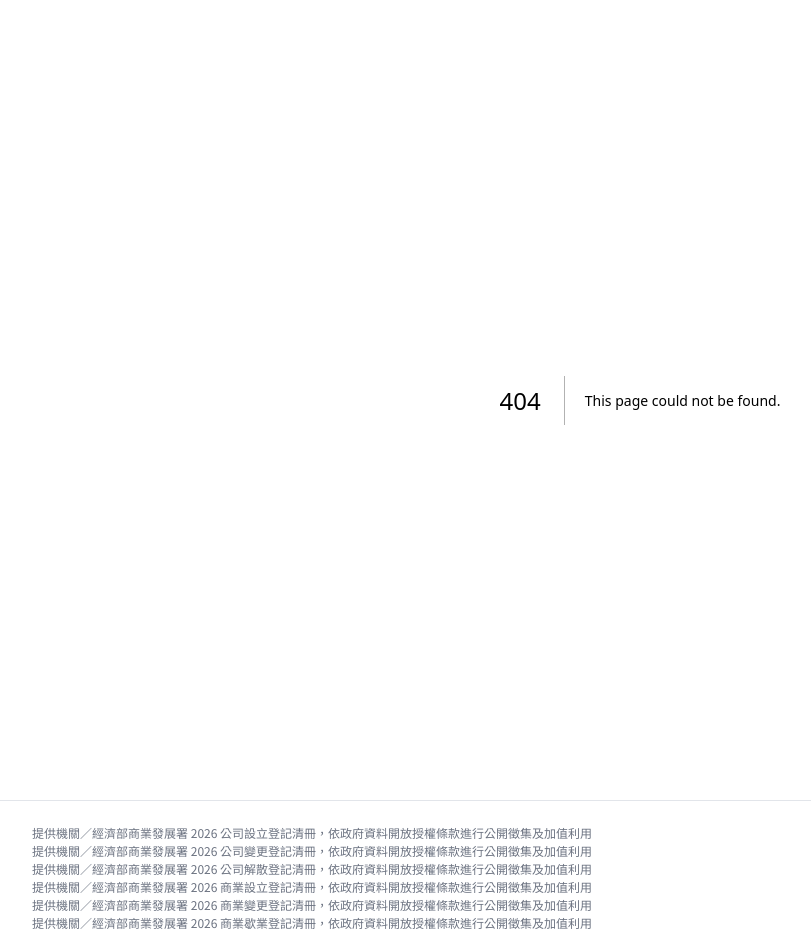
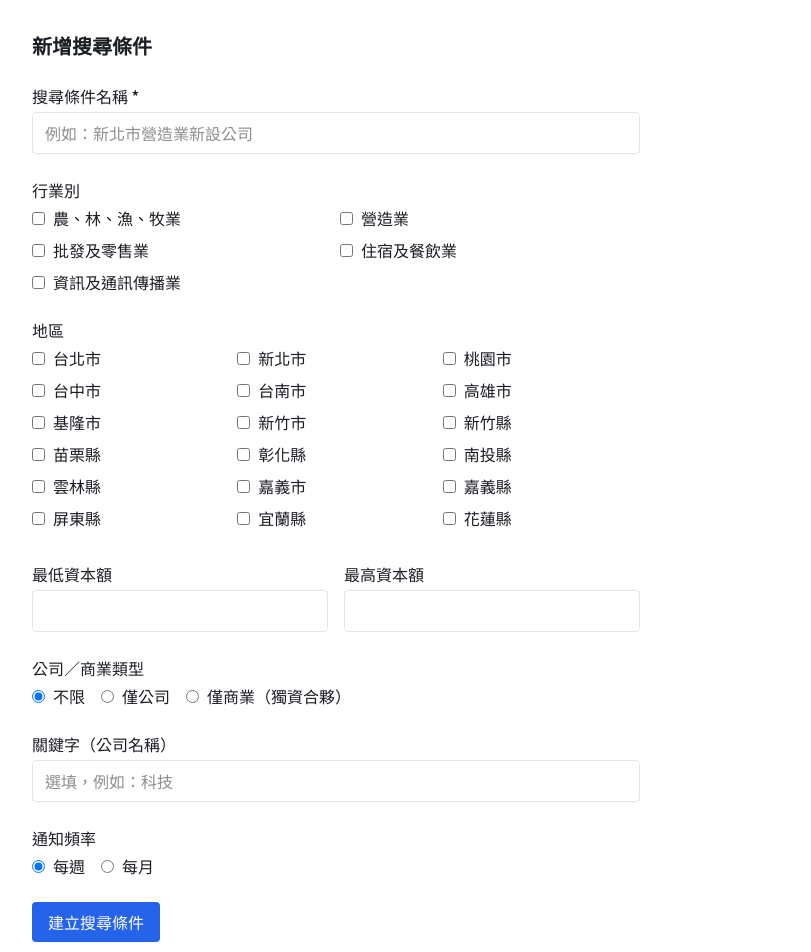
Before and after one commit to verymeanguy13-lab/tw-leads-radar, a Next.js app: page /searches/new in a window 1280 px wide. Before the commit this address had no page. Shown: the top 952 px of the page, without its empty margins (0-811 px from the left). Built offline with nearby package versions, Linux system fonts and the light colour scheme.

Commit message:
Add Session 13 saved search form and API route

```diff
--- /dev/null
+++ b/app/(app)/searches/new/page.tsx
@@ -0,0 +1,208 @@
+"use client";
+import { useState } from "react";
+import { useRouter } from "next/navigation";
+
+const REGIONS = [
+  "台北市", "新北市", "桃園市", "台中市", "台南市", "高雄市",
+  "基隆市", "新竹市", "新竹縣", "苗栗縣", "彰化縣", "南投縣",
+  "雲林縣", "嘉義市", "嘉義縣", "屏東縣", "宜蘭縣", "花蓮縣",
+  "台東縣", "澎湖縣", "金門縣", "連江縣",
+];
+
+// Stubbed per Session 13 spec — replace with real 行業標準分類 codes later.
+const INDUSTRY_CODES = [
+  { code: "A", label: "農、林、漁、牧業" },
+  { code: "F", label: "營造業" },
+  { code: "G", label: "批發及零售業" },
+  { code: "I", label: "住宿及餐飲業" },
+  { code: "J", label: "資訊及通訊傳播業" },
+];
+
+export default function NewSearchPage() {
+  const router = useRouter();
+  const [name, setName] = useState("");
+  const [industryCodes, setIndustryCodes] = useState<string[]>([]);
+  const [regions, setRegions] = useState<string[]>([]);
+  const [capitalMin, setCapitalMin] = useState("");
+  const [capitalMax, setCapitalMax] = useState("");
+  const [entityType, setEntityType] = useState<"company" | "business" | "both">("both");
+  const [keyword, setKeyword] = useState("");
+  const [cadence, setCadence] = useState<"weekly" | "monthly">("weekly");
+  const [errors, setErrors] = useState<Record<string, string>>({});
+  const [submitting, setSubmitting] = useState(false);
+
+  function toggle(list: string[], setList: (v: string[]) => void, value: string) {
+    setList(list.includes(value) ? list.filter((v) => v !== value) : [...list, value]);
+  }
+
+  async function handleSubmit(e: React.FormEvent) {
+    e.preventDefault();
+    setSubmitting(true);
+    setErrors({});
+
+    const res = await fetch("/api/searches", {
+      method: "POST",
+      headers: { "Content-Type": "application/json" },
+      body: JSON.stringify({
+        name,
+        industry_codes: industryCodes,
+        regions,
+        capital_min: capitalMin ? Number(capitalMin) : null,
+        capital_max: capitalMax ? Number(capitalMax) : null,
+        entity_type: entityType,
+        keyword,
+        cadence,
+      }),
+    });
+
+    const data = await res.json();
+    setSubmitting(false);
+
+    if (!res.ok) {
+      setErrors(data.errors ?? { _general: "儲存失敗，請稍後再試。" });
+      return;
+    }
+
+    router.push(`/searches/${data.id}`);
+  }
+
+  return (
+    <form onSubmit={handleSubmit} className="p-8 max-w-2xl space-y-6">
+      <h1 className="text-xl font-bold">新增搜尋條件</h1>
+
+      {errors._general && (
+        <p className="text-red-600 text-sm">{errors._general}</p>
+      )}
+
+      <div>
+        <label className="block mb-1 font-medium">搜尋條件名稱 *</label>
+        <input
+          type="text"
+          value={name}
+          onChange={(e) => setName(e.target.value)}
+          placeholder="例如：新北市營造業新設公司"
+          className="border-default border rounded px-3 py-2 w-full"
+        />
+        {errors.name && <p className="text-red-600 text-sm mt-1">{errors.name}</p>}
+      </div>
+
+      <div>
+        <label className="block mb-1 font-medium">行業別</label>
+        <div className="grid grid-cols-2 gap-2">
+          {INDUSTRY_CODES.map((ind) => (
+            <label key={ind.code} className="flex items-center gap-2">
+              <input
+                type="checkbox"
+                checked={industryCodes.includes(ind.code)}
+                onChange={() => toggle(industryCodes, setIndustryCodes, ind.code)}
+              />
+              {ind.label}
+            </label>
+          ))}
+        </div>
+      </div>
+
+      <div>
+        <label className="block mb-1 font-medium">地區</label>
+        <div className="grid grid-cols-3 gap-2 max-h-48 overflow-y-auto">
+          {REGIONS.map((region) => (
+            <label key={region} className="flex items-center gap-2">
+              <input
+                type="checkbox"
+                checked={regions.includes(region)}
+                onChange={() => toggle(regions, setRegions, region)}
+              />
+              {region}
+            </label>
+          ))}
+        </div>
+      </div>
+
+      <div className="grid grid-cols-2 gap-4">
+        <div>
+          <label className="block mb-1 font-medium">最低資本額</label>
+          <input
+            type="number"
+            min={0}
+            value={capitalMin}
+            onChange={(e) => setCapitalMin(e.target.value)}
+            className="border-default border rounded px-3 py-2 w-full"
+          />
+        </div>
+        <div>
+          <label className="block mb-1 font-medium">最高資本額</label>
+          <input
+            type="number"
+            min={0}
+            value={capitalMax}
+            onChange={(e) => setCapitalMax(e.target.value)}
+            className="border-default border rounded px-3 py-2 w-full"
+          />
+        </div>
+        {errors.capital && (
+          <p className="text-red-600 text-sm col-span-2">{errors.capital}</p>
+        )}
+      </div>
+
+      <div>
+        <label className="block mb-1 font-medium">公司／商業類型</label>
+        <div className="flex gap-4">
+          {[
+            { value: "both", label: "不限" },
+            { value: "company", label: "僅公司" },
+            { value: "business", label: "僅商業（獨資合夥）" },
+          ].map((opt) => (
+            <label key={opt.value} className="flex items-center gap-2">
+              <input
+                type="radio"
+                name="entity_type"
+                checked={entityType === opt.value}
+                onChange={() => setEntityType(opt.value as typeof entityType)}
+              />
+              {opt.label}
+            </label>
+          ))}
+        </div>
+      </div>
+
+      <div>
+        <label className="block mb-1 font-medium">關鍵字（公司名稱）</label>
+        <input
+          type="text"
+          value={keyword}
+          onChange={(e) => setKeyword(e.target.value)}
+          placeholder="選填，例如：科技"
+          className="border-default border rounded px-3 py-2 w-full"
+        />
+      </div>
+
+      <div>
+        <label className="block mb-1 font-medium">通知頻率</label>
+        <div className="flex gap-4">
+          {[
+            { value: "weekly", label: "每週" },
+            { value: "monthly", label: "每月" },
+          ].map((opt) => (
+            <label key={opt.value} className="flex items-center gap-2">
+              <input
+                type="radio"
+                name="cadence"
+                checked={cadence === opt.value}
+                onChange={() => setCadence(opt.value as typeof cadence)}
+              />
+              {opt.label}
+            </label>
+          ))}
+        </div>
+      </div>
+
+      <button
+        type="submit"
+        disabled={submitting}
+        className="bg-[var(--accent)] text-white rounded px-4 py-2 disabled:opacity-50"
+      >
+        {submitting ? "儲存中..." : "建立搜尋條件"}
+      </button>
+    </form>
+  );
+}
--- /dev/null
+++ b/app/api/searches/route.ts
@@ -0,0 +1,81 @@
+import { NextRequest, NextResponse } from "next/server";
+import { getServerSession } from "next-auth";
+import { authOptions } from "@/lib/auth";
+import { db } from "@/lib/db";
+
+const VALID_ENTITY_TYPES = ["company", "business", "both"];
+const VALID_CADENCE = ["weekly", "monthly"];
+
+export async function POST(req: NextRequest) {
+  const session = await getServerSession(authOptions);
+  if (!session?.user) {
+    return NextResponse.json({ errors: { _general: "請先登入。" } }, { status: 401 });
+  }
+
+  const body = await req.json();
+  const errors: Record<string, string> = {};
+
+  const name = typeof body.name === "string" ? body.name.trim() : "";
+  if (!name) {
+    errors.name = "請輸入搜尋條件名稱。";
+  } else if (name.length > 100) {
+    errors.name = "名稱過長，請輸入 100 字以內。";
+  }
+
+  const industryCodes = Array.isArray(body.industry_codes) ? body.industry_codes : [];
+  const regions = Array.isArray(body.regions) ? body.regions : [];
+
+  const capitalMin = body.capital_min !== null && body.capital_min !== undefined
+    ? Number(body.capital_min) : null;
+  const capitalMax = body.capital_max !== null && body.capital_max !== undefined
+    ? Number(body.capital_max) : null;
+
+  if (capitalMin !== null && (isNaN(capitalMin) || capitalMin < 0)) {
+    errors.capital = "最低資本額必須為正數。";
+  }
+  if (capitalMax !== null && (isNaN(capitalMax) || capitalMax < 0)) {
+    errors.capital = "最高資本額必須為正數。";
+  }
+  if (capitalMin !== null && capitalMax !== null && capitalMin > capitalMax) {
+    errors.capital = "最低資本額不可高於最高資本額。";
+  }
+
+  const entityType = typeof body.entity_type === "string" ? body.entity_type : "";
+  if (!VALID_ENTITY_TYPES.includes(entityType)) {
+    errors.entity_type = "請選擇有效的公司／商業類型。";
+  }
+
+  const keyword = typeof body.keyword === "string" ? body.keyword.trim() : "";
+
+  const cadence = typeof body.cadence === "string" ? body.cadence : "";
+  if (!VALID_CADENCE.includes(cadence)) {
+    errors.cadence = "請選擇有效的通知頻率。";
+  }
+
+  if (Object.keys(errors).length > 0) {
+    return NextResponse.json({ errors }, { status: 400 });
+  }
+
+  const sql = db();
+  const rows = await sql`
+    INSERT INTO saved_searches (
+      user_id, name, industry_codes, regions, capital_min, capital_max,
+      entity_type, keyword, cadence, paused
+    ) VALUES (
+      (SELECT id FROM users WHERE email = ${session.user.email}),
+      ${name}, ${industryCodes}, ${regions}, ${capitalMin}, ${capitalMax},
+      ${entityType}, ${keyword || null}, ${cadence}, false
+    )
+    RETURNING id
+  `;
+
+  const created = rows[0];
+  if (!created) {
+    return NextResponse.json(
+      { errors: { _general: "儲存失敗，請稍後再試。" } },
+      { status: 500 }
+    );
+  }
+
+  return NextResponse.json({ id: created.id }, { status: 201 });
+}
```
